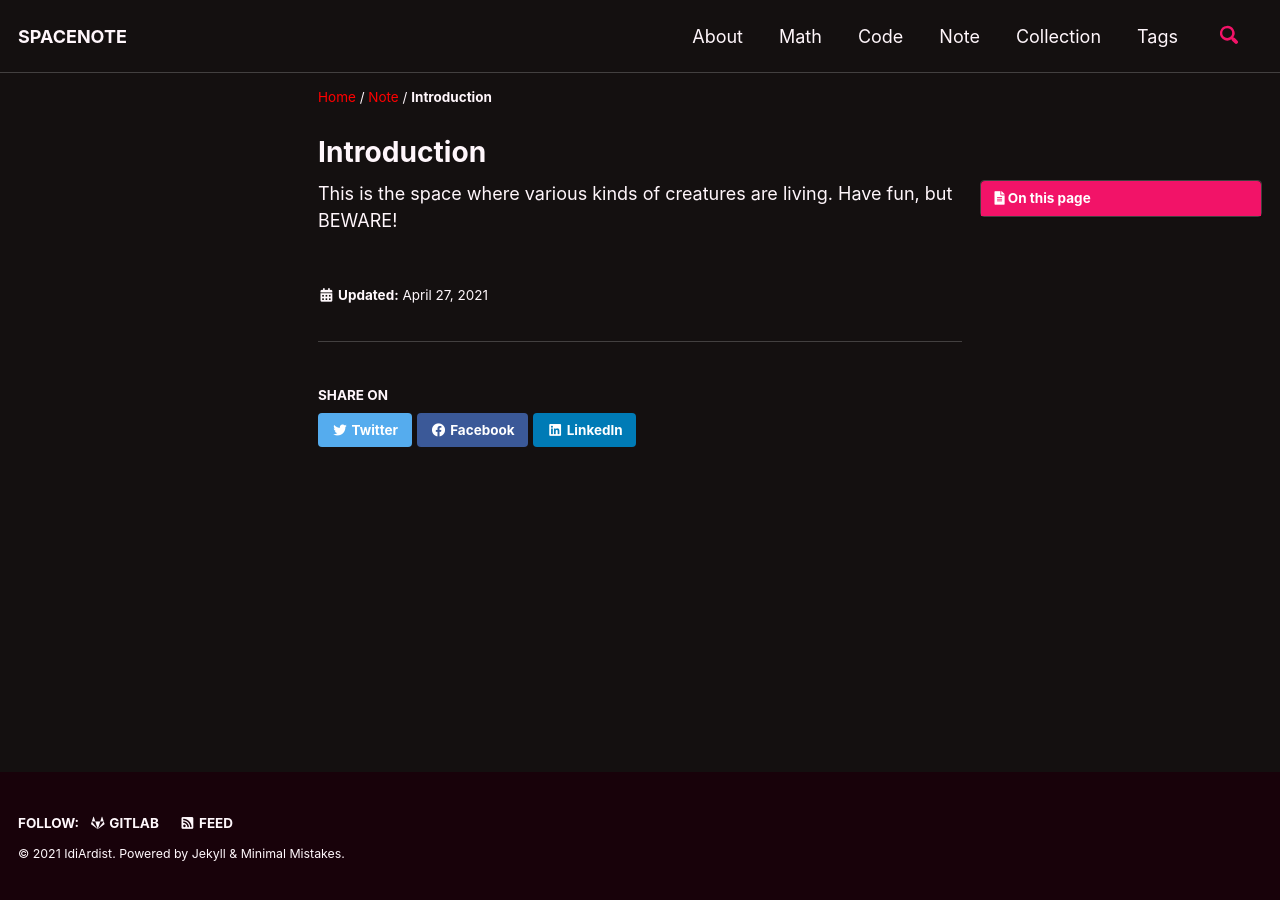
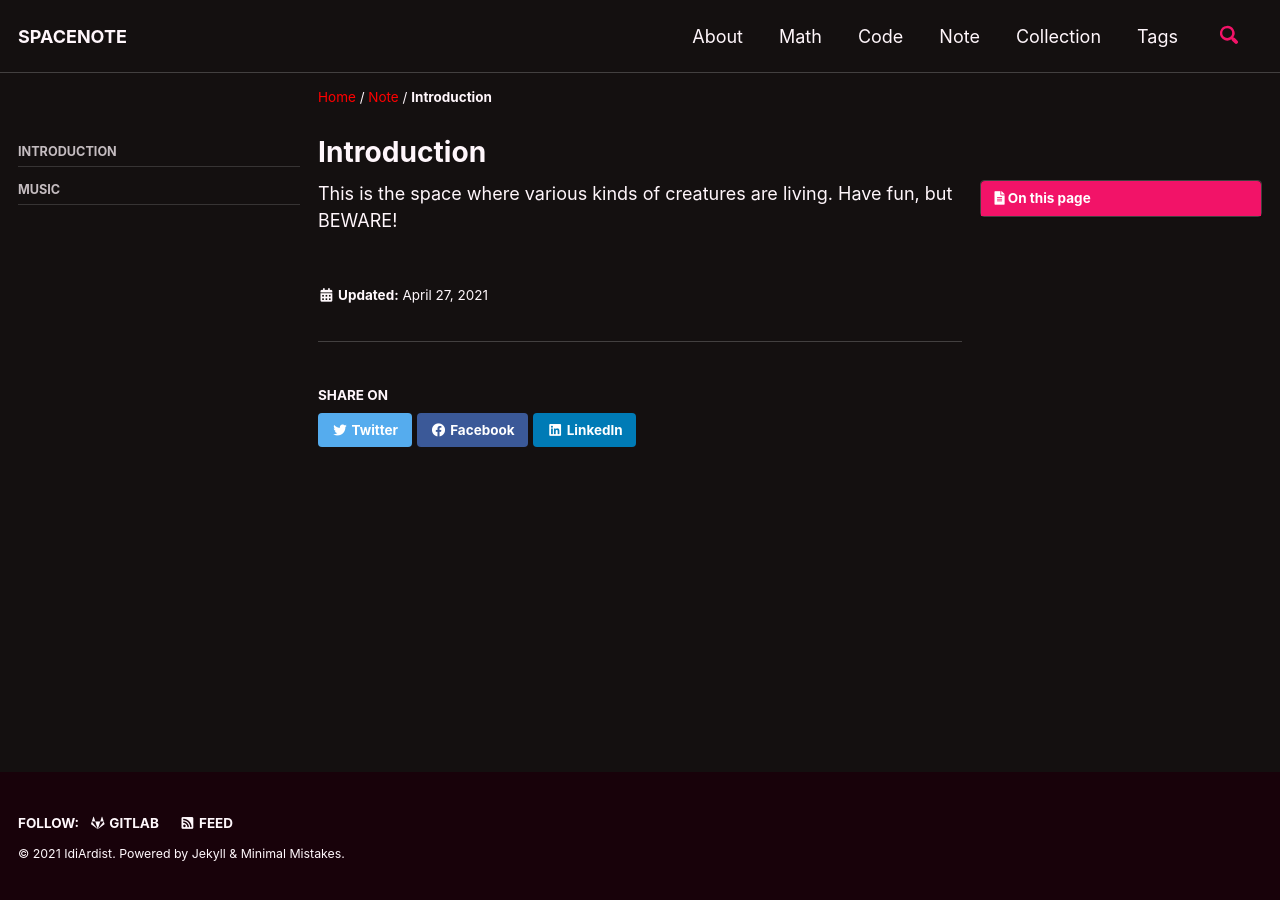
Before and after one commit to peterjhpark1205/peterjhpark1205.github.io, a Jekyll site: the page built from _note/00_Introductin.md, in a window 1280 px wide. Built offline with Jekyll 4.4.1, drawn with Linux system fonts in a browser that asks for light colours; cached includes are drawn as plain includes; comment, search, counter and statistics services are not loaded; a style sheet for code colours, icons or effects is not loaded.

Commit message:
Update _config.yml

```diff
--- a/_config.yml
+++ b/_config.yml
@@ -283,6 +283,8 @@
       author_profile: false
       share: true
       comment: true
+      sidebar:
+        nav: "note"
 
 
 
```
